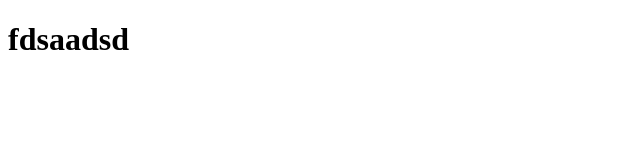
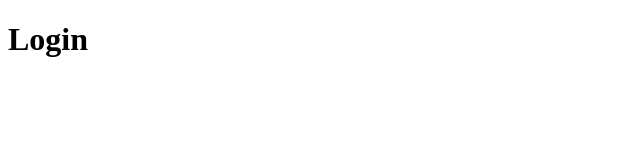
Before and after one commit to hariprasath112/moveout, a React (Vite) app in the folder frontend/: page / in a window 1280 px wide. Shown: the top 160 px of the page, without its empty margins (0-640 px from the left). Built offline with nearby package versions, Linux system fonts and the light colour scheme.

Commit message:
login page

```diff
--- a/frontend/index.html
+++ b/frontend/index.html
@@ -2,9 +2,8 @@
 <html lang="en">
   <head>
     <meta charset="UTF-8" />
-    <link rel="icon" type="image/svg+xml" href="/vite.svg" />
     <meta name="viewport" content="width=device-width, initial-scale=1.0" />
-    <title>Vite + React</title>
+    <title>moveout</title>
   </head>
   <body>
     <div id="root"></div>
--- a/frontend/src/App.jsx
+++ b/frontend/src/App.jsx
@@ -2,13 +2,15 @@
 import { createRoot } from 'react-dom/client'
 import { BrowserRouter, Routes, Route } from "react-router-dom";
 import Home from './pages/Home.jsx';
+import Login from './pages/Login.jsx';
 
 function App() {
   return (
     <>
       <BrowserRouter>
         <Routes>
-          <Route index element={<Home />} />
+          <Route index element={<Login />} />
+          <Route path="/login" element={<Home />} />
           <Route path="/home" element={<Home />} />
         </Routes>
       </BrowserRouter>
--- /dev/null
+++ b/frontend/src/pages/Login.jsx
@@ -0,0 +1,11 @@
+import React from 'react'
+
+function Login() {
+  return (
+    <div>
+        <h1>Login</h1>
+    </div>
+  )
+}
+
+export default Login
```
Also changed, not shown: frontend/src/pages/Categ.jsx (added).
